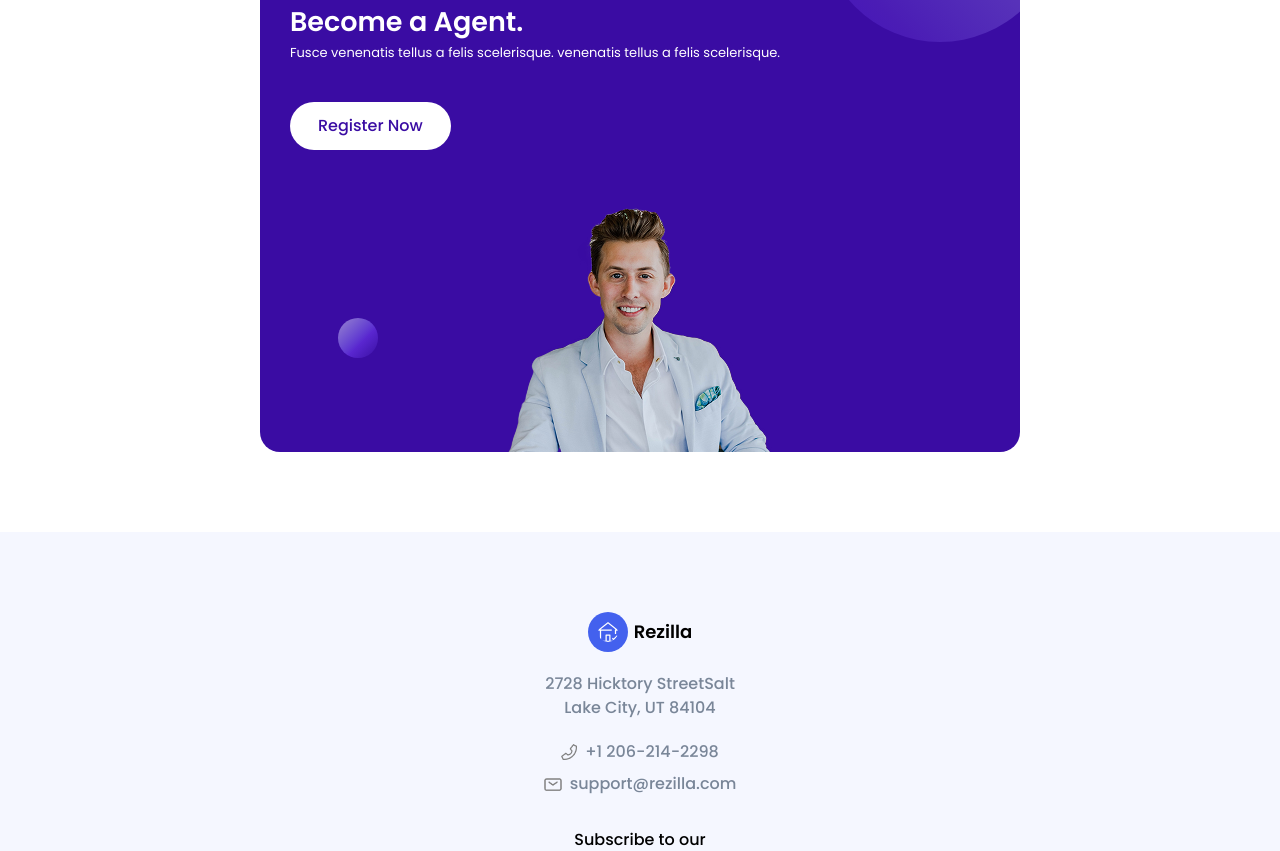
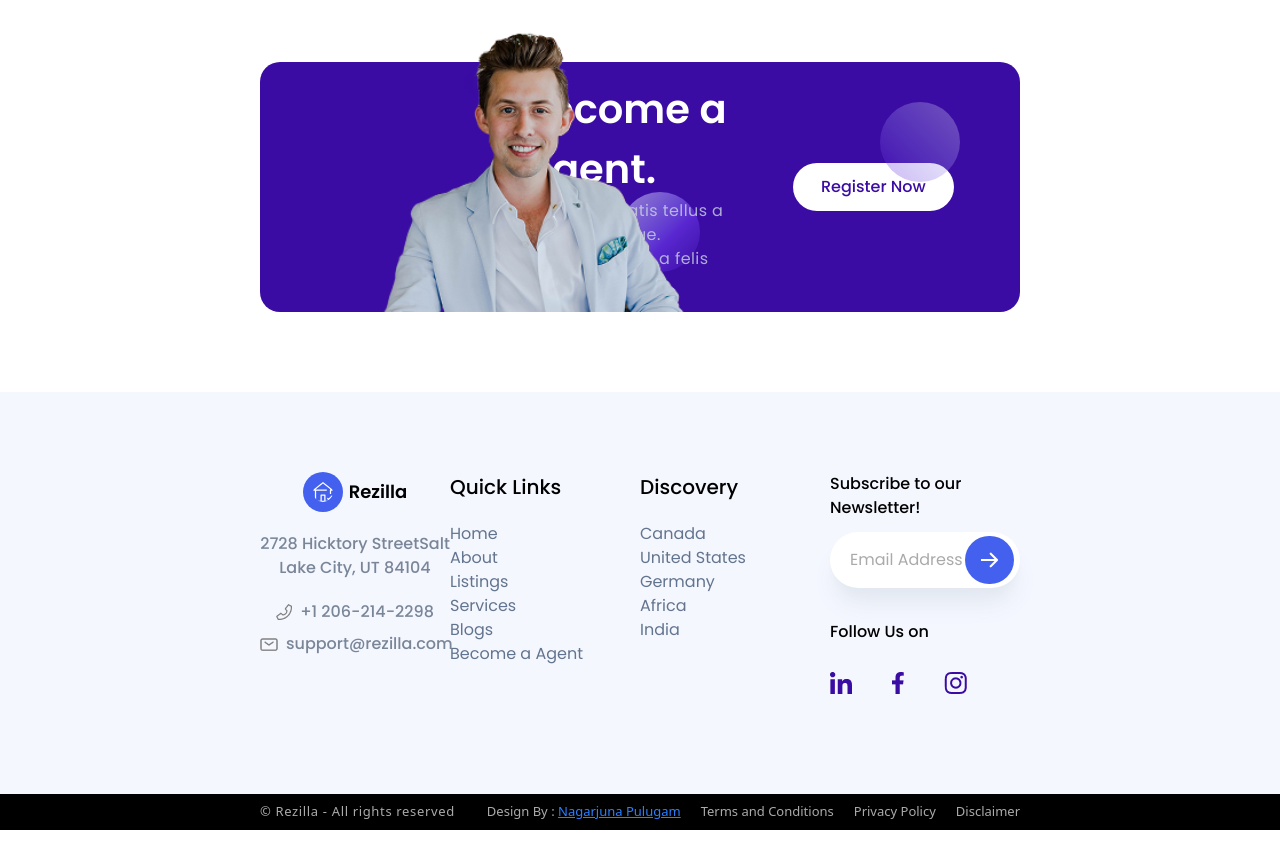
Before and after one commit to SetraNugraha/real-estate-setra, a Vue app: page / in a window 1280 px wide. Shown: the part 7029-7880 px from the top of the page. After the commit the page ends 7859 px from the top, so only its background shows below. Built offline with nearby package versions, Linux system fonts and the light colour scheme.

Commit message:
feat: finish slicing design for mobile and desktop

```diff
--- a/src/components/FooterComponent.vue
+++ b/src/components/FooterComponent.vue
@@ -1,7 +1,22 @@
-<script lang="ts" setup></script>
+<script lang="ts" setup>
+const quickLinks: Array<string> = [
+  'Home',
+  'About',
+  'Listings',
+  'Services',
+  'Blogs',
+  'Become a Agent',
+]
+
+const discovery: Array<string> = ['Canada', 'United States', 'Germany', 'Africa', 'India']
+</script>
 
 <template>
-  <div class="font-poppins pt-20 bg-[#f5f7ff] flex flex-col items-center justify-center gap-y-5">
+  <div
+    class="xl:px-[260px] font-poppins py-20 bg-[#f5f7ff] grid grid-cols-1 gap-y-5 xl:grid-cols-4 xl:place-items-start"
+  >
+    <!-- About -->
+    <div class="flex flex-col items-center justify-center gap-y-5">
       <!-- Logo -->
       <div class="flex items-center gap-x-1.5">
         <img
@@ -30,9 +45,32 @@
           <p>support@rezilla.com</p>
         </div>
       </div>
+    </div>
 
+    <!-- Quick Links -->
+    <div class="hidden xl:flex xl:flex-col xl:items-start xl:justify-start">
+      <h1 class="font-medium text-[20px] mb-5">Quick Links</h1>
+
+      <div v-for="item of quickLinks" :key="item.valueOf" class="flex flex-col text-slate-500">
+        <a href="#" class="hover:text-primary hover:underline">{{ item }}</a>
+      </div>
+    </div>
+
+    <!-- Discovery -->
+    <div class="hidden xl:flex xl:flex-col xl:items-start xl:justify-start">
+      <h1 class="font-medium text-[20px] mb-5">Discovery</h1>
+
+      <div v-for="item of discovery" :key="item.valueOf" class="flex flex-col text-slate-500">
+        <a href="#" class="hover:text-primary hover:underline">{{ item }}</a>
+      </div>
+    </div>
+
+    <!-- Subscribetion & Social Media -->
+    <div
+      class="flex flex-col w-full items-center justify-center xl:items-start xl:justify-start gap-y-3"
+    >
       <!-- Text Subscribe -->
-    <div class="text-center font-medium mt-3">
+      <div class="text-center xl:text-start font-medium mt-3 xl:mt-0">
         <p>
           Subscribe to our <br />
           Newsletter!
@@ -40,7 +78,7 @@
       </div>
 
       <!-- Input & Button Subscribe -->
-    <div class="relative w-[80%]">
+      <div class="relative w-[80%] xl:w-full">
         <input
           type="email"
           placeholder="Email Address"
@@ -55,7 +93,7 @@
       </div>
 
       <!-- Social Media -->
-    <div class="my-5 flex flex-col items-center justify-center gap-y-7">
+      <div class="my-5 flex flex-col items-center justify-center xl:items-start gap-y-7">
         <h1 class="font-medium">Follow Us on</h1>
 
         <div class="flex items-center justify-center gap-x-10">
@@ -75,11 +113,14 @@
           </a>
         </div>
       </div>
-
+    </div>
+  </div>
   <!-- Coptyright -->
   <div
-      class="w-full flex flex-col items-center justify-center gap-y-1 text-[#AAAAAA]  py-2 bg-black"
+    class="xl:px-[260px] w-full flex flex-col items-center justify-center gap-y-1 xl:flex-row xl:justify-between text-[#AAAAAA] py-2 bg-black"
   >
+    <p class="text-[13px] tracking-wider">&copy; Rezilla - All rights reserved</p>
+    <div class="flex items-center gap-x-5">
       <p class="text-[13px]">
         Design By :
         <a
@@ -89,7 +130,12 @@
           >Nagarjuna Pulugam</a
         >
       </p>
-      <p class="text-[13px] tracking-wider">&copy; Rezilla - All rights reserved</p>
+
+      <div class="hidden xl:flex xl:items-center xl:gap-x-5 text-[13px]">
+        <a href="#" class="hover:text-primary hover:underline">Terms and Conditions</a>
+        <a href="#" class="hover:text-primary hover:underline">Privacy Policy</a>
+        <a href="#" class="hover:text-primary hover:underline">Disclaimer</a>
+      </div>
     </div>
   </div>
 </template>
--- a/src/components/TestimonialsComponent.vue
+++ b/src/components/TestimonialsComponent.vue
@@ -69,24 +69,33 @@ import { getImage } from '@/utils/getImage'
     </div>
 
     <!-- Card Register Agent -->
+    <div class="relative mt-20 xl:mt-60 bg-[#3A0CA3] rounded-[20px]">
       <div
-      class="relative mt-20 px-[30px] flex flex-col gap-y-10 bg-[#3A0CA3] rounded-[20px] overflow-hidden"
+        class="relative px-[30px] grid grid-cols-1 xl:grid-cols-3 xl:place-items-center gap-y-10 overflow-hidden xl:overflow-visible xl:h-[250px]"
       >
         <!-- Big Bubble Gradient -->
         <span
-        class="absolute -top-25 -right-10 size-60 -z-0 rounded-full bg-gradient-to-tr from-[#5b10f3] via-[#7142df] via-20% to-[#f6f6f8] opacity-30"
+          class="absolute -top-25 -right-10 size-60 xl:size-20 xl:top-10 xl:right-15 xl:overflow-hidden -z-0 rounded-full bg-gradient-to-tr from-[#5b10f3] via-[#7142df] via-20% to-[#f6f6f8] opacity-30"
         ></span>
 
+        <!-- Dummy Element on Desktop -->
+        <span class="hidden xl:block"></span>
+
+        <!-- Wrapper Tittle & Button Register -->
+        <div
+          class="grid grid-cols-1 gap-y-7 xl:grid-cols-2 xl:place-items-center xl:order-2 xl:col-span-2"
+        >
           <!-- Tittle -->
-      <div class="pt-[100px] z-10 text-white">
-        <h1 class="font-semibold text-[27px]">Become a Agent.</h1>
-        <p class="text-[13px]">
-          Fusce venenatis tellus a felis scelerisque. venenatis tellus a felis scelerisque.
+          <div class="pt-[100px] z-10 text-white xl:pt-0">
+            <h1 class="font-semibold text-[27px] xl:text-[40px]">Become a Agent.</h1>
+            <p class="text-[13px] xl:text-[16px] text-slate-300/80 tracking-wide">
+              Fusce venenatis tellus a felis scelerisque. <br class="hidden xl:block" />
+              venenatis tellus a felis scelerisque.
             </p>
           </div>
 
-      <!-- Button -->
-      <div>
+          <!-- Button Register Now-->
+          <div class="">
             <button
               type="button"
               class="py-3 px-7 font-medium text-[16px] rounded-[30px] bg-white text-[#3A0CA3]"
@@ -94,12 +103,17 @@ import { getImage } from '@/utils/getImage'
               Register Now
             </button>
           </div>
+        </div>
 
-      <div class="relative flex items-center justify-center">
+        <!-- Doctor Image -->
+        <div
+          class="relative flex items-center justify-center xl:col-span-1 xl:h-[300px] xl:absolute xl:bottom-0 xl:left-30"
+        >
           <span
-          class="absolute size-10 left-12 top-32 rounded-full bg-gradient-to-tl from-[#3A0CA3] via-[#7941fc] via-40% to-[#fbfbfd] opacity-50"
+            class="absolute size-10 xl:size-20 left-12 xl:left-60 top-32 xl:top-45 rounded-full bg-gradient-to-tl from-[#3A0CA3] via-[#7941fc] via-40% to-[#fbfbfd] opacity-50"
           ></span>
-        <img src="../assets/img/doctor.png" alt="doctor" class="z-10" />
+          <img src="../assets/img/doctor.png" alt="doctor" class="z-10 xl:h-full" />
+        </div>
       </div>
     </div>
   </div>
```
Lines whose indentation alone changed are shown as unchanged.
